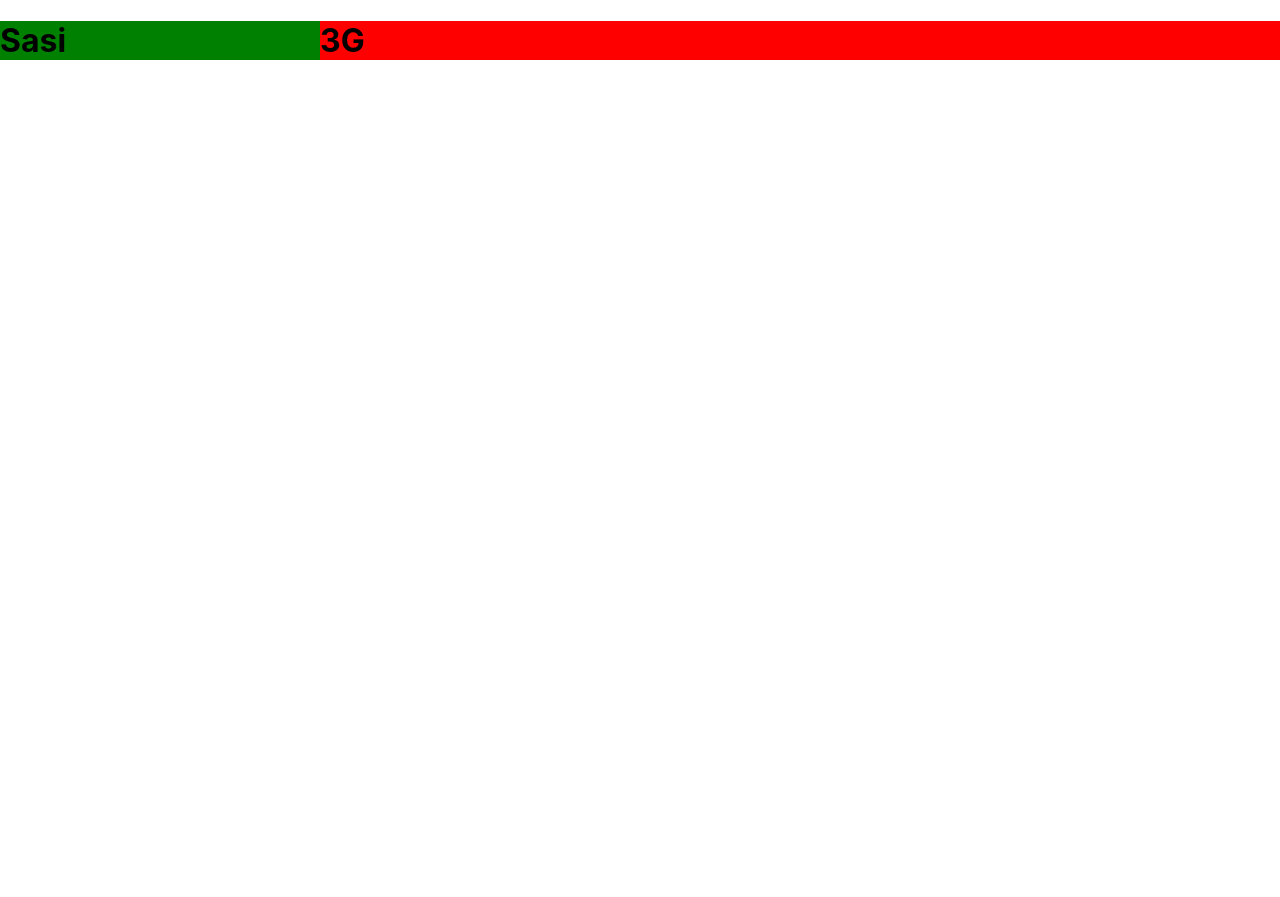
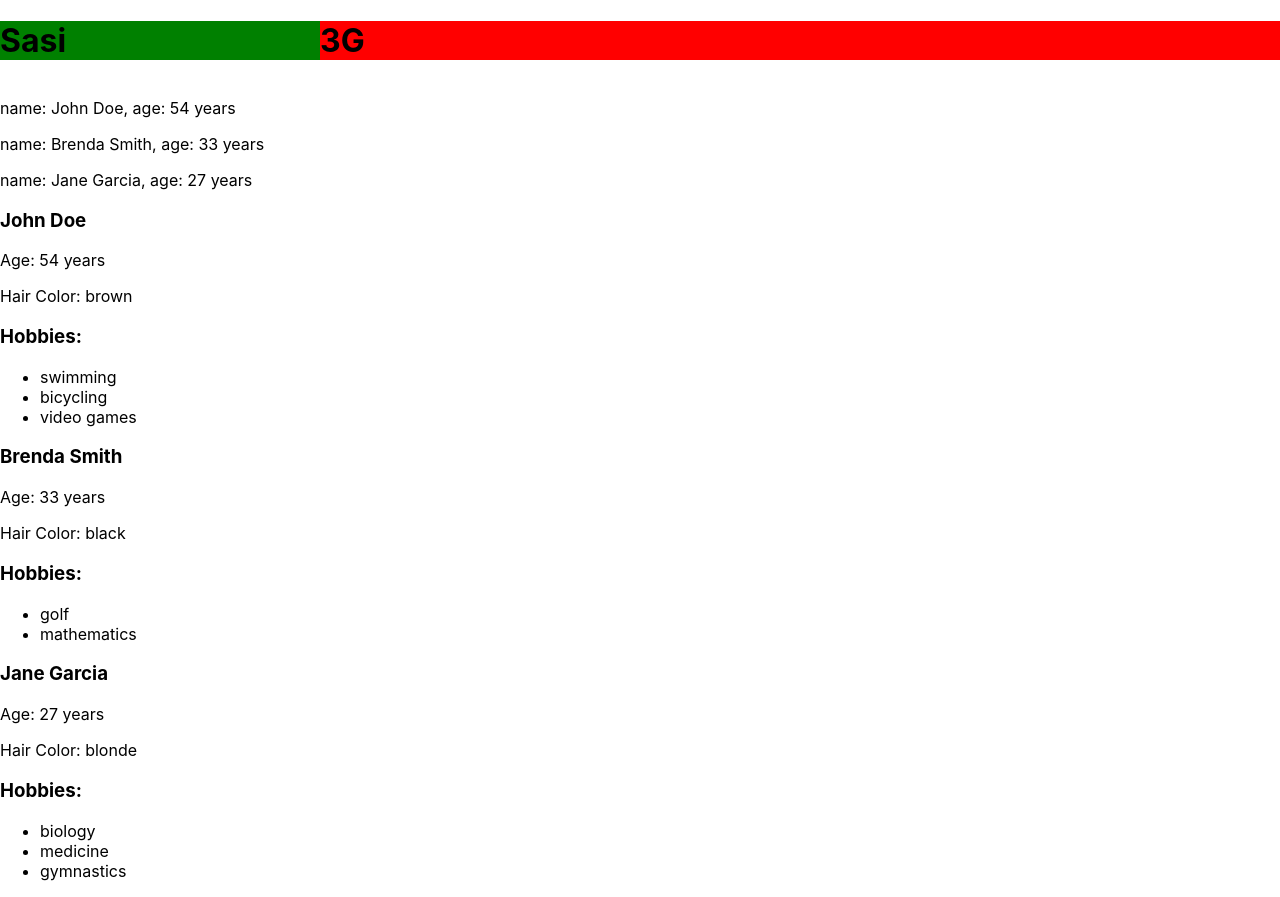
Before and after one commit to gittokpr/react-design-patterns, a React (Create React App) app: page / in a window 1280 px wide. Before the commit the page ends 800 px from the top, so only its background shows below. Built offline with nearby package versions, Linux system fonts and the light colour scheme.

Commit message:
List and List Items

```diff
--- a/src/App.js
+++ b/src/App.js
@@ -1,3 +1,6 @@
+import { LargePersonListItem } from "./people/LargePersonListItem";
+import { SmallPersonListItem } from "./people/SmallPersonListItem";
+import { RegularList } from "./RegularList";
 import SplitScreen from "./SplitScreen";
 
 const LeftHandComponent = ({ name }) => {
@@ -8,12 +11,52 @@ const RightHandComponent = ({ name }) => {
   return <h1 style={{ backgroundColor: 'red' }}>{name}</h1>;
 }
 
+//list item
+const people = [{
+  name: 'John Doe',
+  age: 54,
+  hairColor: 'brown',
+  hobbies: ['swimming', 'bicycling', 'video games'],
+}, {
+  name: 'Brenda Smith',
+  age: 33,
+  hairColor: 'black',
+  hobbies: ['golf', 'mathematics'],
+}, {
+  name: 'Jane Garcia',
+  age: 27,
+  hairColor: 'blonde',
+  hobbies: ['biology', 'medicine', 'gymnastics'],
+}];
+
+const products = [{
+  name: 'Flat-Screen TV',
+  price: '$300',
+  description: 'Huge LCD screen, a great deal',
+  rating: 4.5,
+}, {
+  name: 'Basketball',
+  price: '$10',
+  description: 'Just like the pros use',
+  rating: 3.8,
+}, {
+  name: 'Running Shoes',
+  price: '$120',
+  description: 'State-of-the-art technology for optimum running',
+  rating: 4.2,
+}];
+
+
 function App() {
   return (
-    <SplitScreen leftWeight={1} rightWeight={3}>
-      <LeftHandComponent name={"Sasi"} />
-      <RightHandComponent name={"3G"} />
-    </SplitScreen>
+    <>
+      <SplitScreen leftWeight={1} rightWeight={3}>
+        <LeftHandComponent name={"Sasi"} />
+        <RightHandComponent name={"3G"} />
+      </SplitScreen>
+      <RegularList items={people} resourceName={'person'} itemComponent={SmallPersonListItem} />
+      <RegularList items={people} resourceName={'person'} itemComponent={LargePersonListItem} />
+    </>
   );
 }
 
--- /dev/null
+++ b/src/RegularList.js
@@ -0,0 +1,11 @@
+export const RegularList = ({
+    items,
+    resourceName,
+    itemComponent: ItemComponent
+}) => {
+    return (
+        <>
+            {items.map((item, i) => <ItemComponent key={i} {...{ [resourceName]: item }} />)}
+        </>
+    )
+}
--- /dev/null
+++ b/src/people/LargePersonListItem.js
@@ -0,0 +1,14 @@
+export const LargePersonListItem = ({ person }) => {
+    const { name, age, hairColor, hobbies } = person;
+    return (
+        <>
+            <h3>{name}</h3>
+            <p>Age: {age} years</p>
+            <p>Hair Color: {hairColor}</p>
+            <h3>Hobbies:</h3>
+            <ul>
+                {hobbies.map((hobby, key) => <li key={key}>{hobby}</li>)}
+            </ul>
+        </>
+    )
+}
--- /dev/null
+++ b/src/people/SmallPersonListItem.js
@@ -0,0 +1,6 @@
+export const SmallPersonListItem = ({ person }) => {
+    const { name, age } = person;
+    return (
+        <p>name: {name}, age: {age} years</p>
+    )
+}
```
